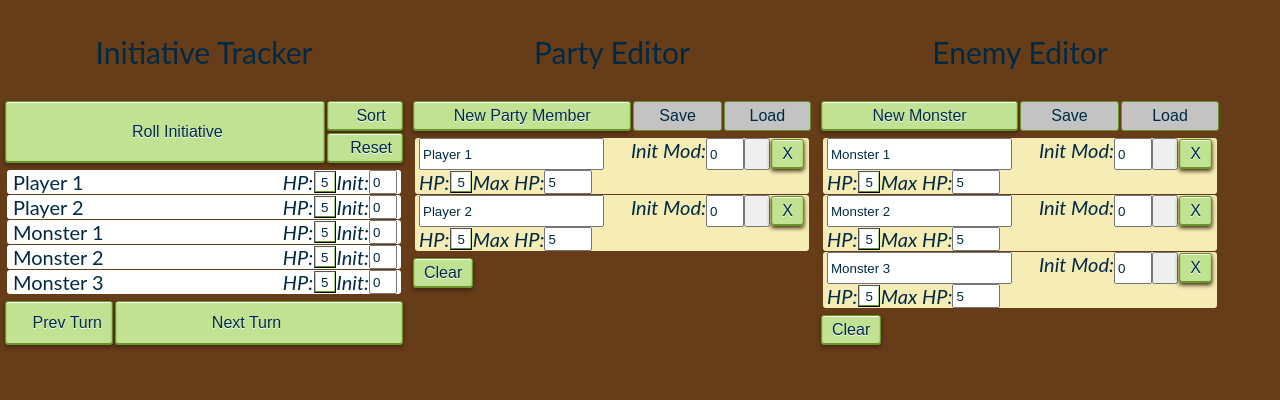
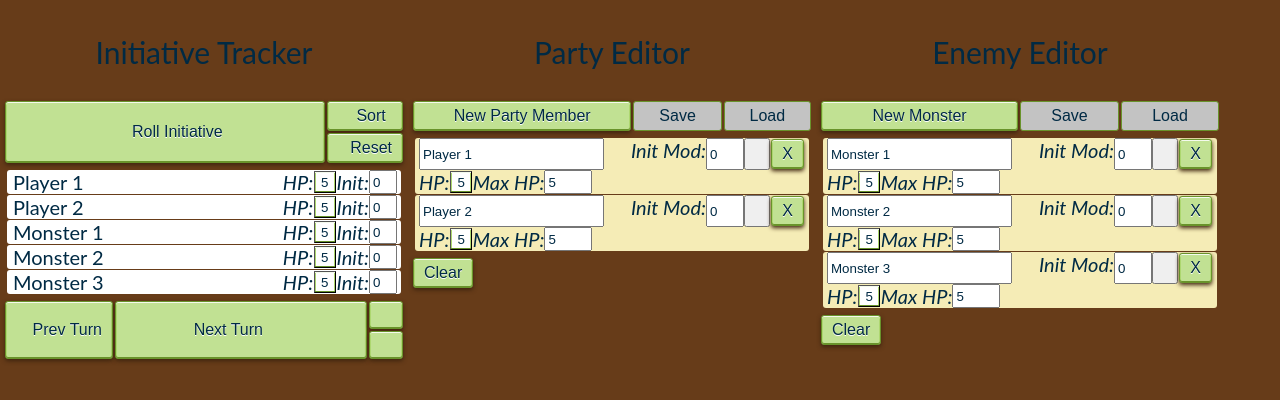
Before and after one commit to dumptruckman/pfcombat, a React (Create React App) app: page / in a window 1280 px wide. Shown: the top 400 px of the page. Built offline with nearby package versions, Linux system fonts and the light colour scheme; a web font is replaced by a local one.

Commit message:
Added buttons to move active combatants up and down.

```diff
--- a/src/components/InitiativeTracker.js
+++ b/src/components/InitiativeTracker.js
@@ -38,6 +38,7 @@ class InitiativeTracker extends Component {
     this.initiativeController.resetInitiative
         = this.initiativeController.resetInitiative.bind(this);
     this.changeSelection = this.changeSelection.bind(this);
+    this.shiftSelection = this.shiftSelection.bind(this);
   }
 
   componentWillMount() {
@@ -73,6 +74,21 @@ class InitiativeTracker extends Component {
     this.setState(prevState => ({
       selected: (prevState.selected === index ? -1 : index),
     }));
+  }
+
+  shiftSelection(amount) {
+    if (this.state.selected >= 0) {
+      let newSelected = this.state.selected + amount;
+      if (newSelected < 0) {
+        newSelected = this.state.initiative.order.length;
+      } else if (newSelected > this.state.initiative.order.length) {
+        newSelected = 0;
+      }
+      console.log(this.state.initiative.order);
+      console.log(this.state.initiative.order[this.state.selected]);
+      this.initiativeController.moveCombatant(
+          this.state.initiative.order[this.state.selected], newSelected, false);
+    }
   }
 
   render() {
@@ -122,6 +138,14 @@ class InitiativeTracker extends Component {
             onClick={() => { this.initiativeController.nextTurn(); }}
           >
             Next Turn<i className="fa fa-arrow-right fa-2x" aria-hidden="true" /></Button>
+          <div className="button-panel" style={{ display: "flex", flexDirection: "column" }}>
+            <Button className="button" onClick={() => this.shiftSelection(-1)}>
+              <i className="fa fa-arrow-up" />
+            </Button>
+            <Button className="button" onClick={() => this.shiftSelection(1)}>
+              <i className="fa fa-arrow-down" />
+            </Button>
+          </div>
         </div>
       </div>
     );
--- a/src/controllers/InitiativeController.js
+++ b/src/controllers/InitiativeController.js
@@ -34,7 +34,7 @@ class InitiativeController {
     }));
   }
 
-  moveCombatant(id, newIndex) {
+  moveCombatant(id, newIndex, takeInit = true) {
     const oldIndex = this.state.initiative.order.findIndex(i => i === id);
     if (oldIndex < 0 || newIndex < 0) {
       return;
@@ -43,15 +43,17 @@ class InitiativeController {
     this.setState((prevState) => {
       const newOrder = [...prevState.initiative.order];
       newOrder.splice(oldIndex, 1);
-      newOrder.splice(newIndex > oldIndex ? newIndex - 1 : newIndex, 0, id);
+      newOrder.splice((newIndex > oldIndex && takeInit) ? newIndex - 1 : newIndex, 0, id);
       let newSelected = prevState.selected === oldIndex ? newIndex : prevState.selected;
-      newSelected = newIndex > oldIndex ? newSelected - 1 : newSelected;
+      newSelected = (newIndex > oldIndex && takeInit) ? newSelected - 1 : newSelected;
+      let newTurnIndex = (newIndex > oldIndex && takeInit) ?
+          prevState.initiative.turnIndex - 1 : prevState.initiative.turnIndex;
+      newTurnIndex = prevState.initiative.turnIndex < 0 ? -1 : newTurnIndex;
       return {
         initiative: {
           ...prevState.initiative,
           order: newOrder,
-          turnIndex: (newIndex > oldIndex ?
-            prevState.initiative.turnIndex - 1 : prevState.initiative.turnIndex),
+          turnIndex: newTurnIndex,
         },
         selected: newSelected,
       };
```
